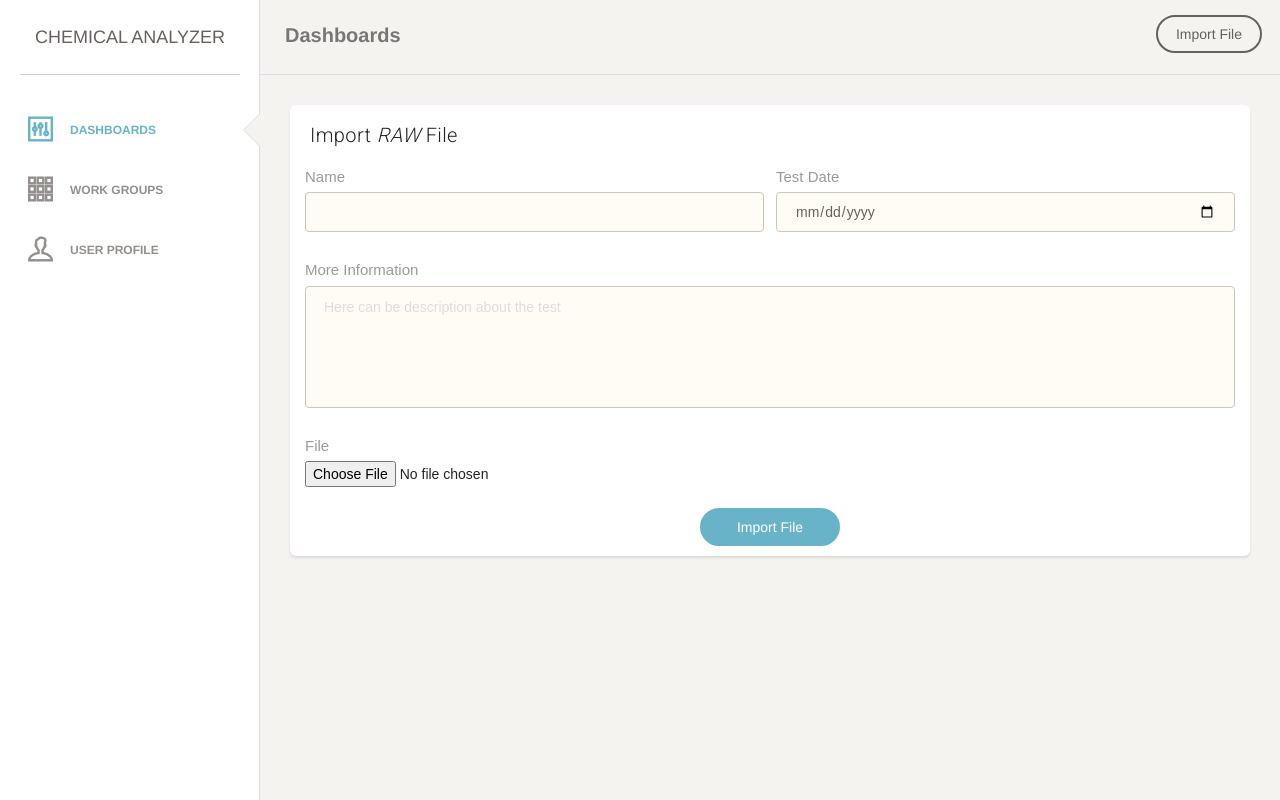
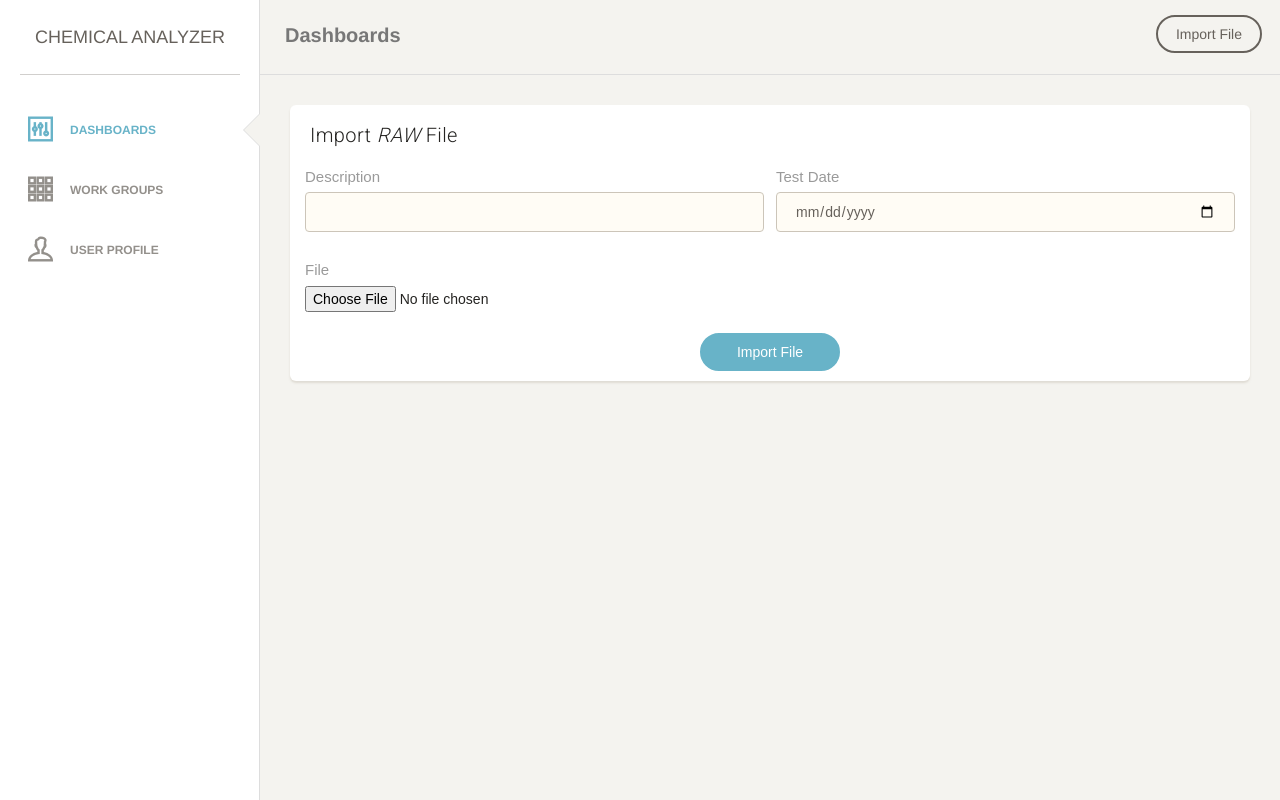
Before and after one commit to 129Camal/LEI-19, a Vue app in the folder frontend/: page /#/dashboards/import in a window 1280 px wide. Built offline with nearby package versions, Linux system fonts and the light colour scheme.

Commit message:
ja importa ficheiros

```diff
--- a/frontend/package.json
+++ b/frontend/package.json
@@ -12,6 +12,7 @@
     "vue": "^2.6.6",
     "vue-google-charts": "^0.3.2",
     "vue-router": "^3.0.1",
+    "vue-upload-component": "^2.8.20",
     "vuetify": "^1.5.11"
   },
   "devDependencies": {
--- a/frontend/src/components/dashboards/FileImport.vue
+++ b/frontend/src/components/dashboards/FileImport.vue
@@ -11,18 +11,18 @@
         <div class="row">
           <div class="col-md-6">
             <div class="form-group">
-              <label>Name</label>
-              <input type="text" class="form-control border-input" placeholder>
+              <label>Description</label>
+              <input type="text" name="description" class="form-control border-input" placeholder>
             </div>
           </div>
           <div class="col-md-6">
             <div class="form-group">
               <label>Test Date</label>
-              <input type="date" class="form-control border-input" placeholder>
+              <input type="date" name="dateTest" class="form-control border-input" placeholder>
             </div>
           </div>
         </div>
-        <div class="row">
+        <!--<div class="row">
           <div class="col-md-12">
             <div class="form-group">
               <label>More Information</label>
@@ -33,23 +33,31 @@
               ></textarea>
             </div>
           </div>
-        </div>
+        </div>-->
         <div class="row">
           <div class="col-md-6">
             <div class="form-group">
               <label>File</label>
-              <input type="file" class="border-input" placeholder>
+              <input
+                type="file"
+                id="file"
+                ref="file"
+                class="border-input"
+                placeholder
+                required
+                v-on:change="handleFileUpload()"
+              >
             </div>
           </div>
         </div>
         <div class="text-center">
-          <router-link to="/dashboards">
-            <button
-              v-on:click="$emit('appear-button')"
-              type="submit"
-              class="btn btn-info btn-fill btn-wd"
-            >Import File</button>
-          </router-link>
+          <input
+            @click="submitFile()"
+            v-on:click="$emit('appear-button')"
+            type="submit"
+            class="btn btn-info btn-fill btn-wd"
+            value="Import File"
+          >
         </div>
       </form>
     </div>
@@ -58,6 +66,36 @@
 
 <script>
 export default {
-  name: "fileimport"
+  name: "fileimport",
+  data() {
+    return {
+      file: ""
+    };
+  },
+  methods: {
+    handleFileUpload() {
+      this.file = this.$refs.file.files[0];
+    },
+    submitFile() {
+      let formData = new FormData();
+
+      formData.append("file", this.file);
+
+      const axios = require("axios");
+
+      axios
+        .post("http://localhost:3001/file/import", formData, {
+          headers: {
+            "Content-Type": "multipart/form-data"
+          }
+        })
+        .then(function() {
+          console.log("SUCCESS!!");
+        })
+        .catch(function() {
+          console.log("FAILURE!!");
+        });
+    }
+  }
 };
 </script>
--- a/frontend/src/components/dashboards/TestInformation.vue
+++ b/frontend/src/components/dashboards/TestInformation.vue
@@ -30,7 +30,7 @@ export default {
   },
   methods: {
     onChartReady() {
-      axios
+     /* axios
         .get("http://127.0.0.1:3001/mzml")
         .then(res => {
           this.chartData.push(["Scan", "Intensity"]);
@@ -44,7 +44,7 @@ export default {
         })
         // eslint-disable-next-line
         .catch(err => console.log(err));
-    }
+    */}
   }
 };
 </script>
```
Also changed, not shown: 2 other files (tests, documents, lock files or other folders).
